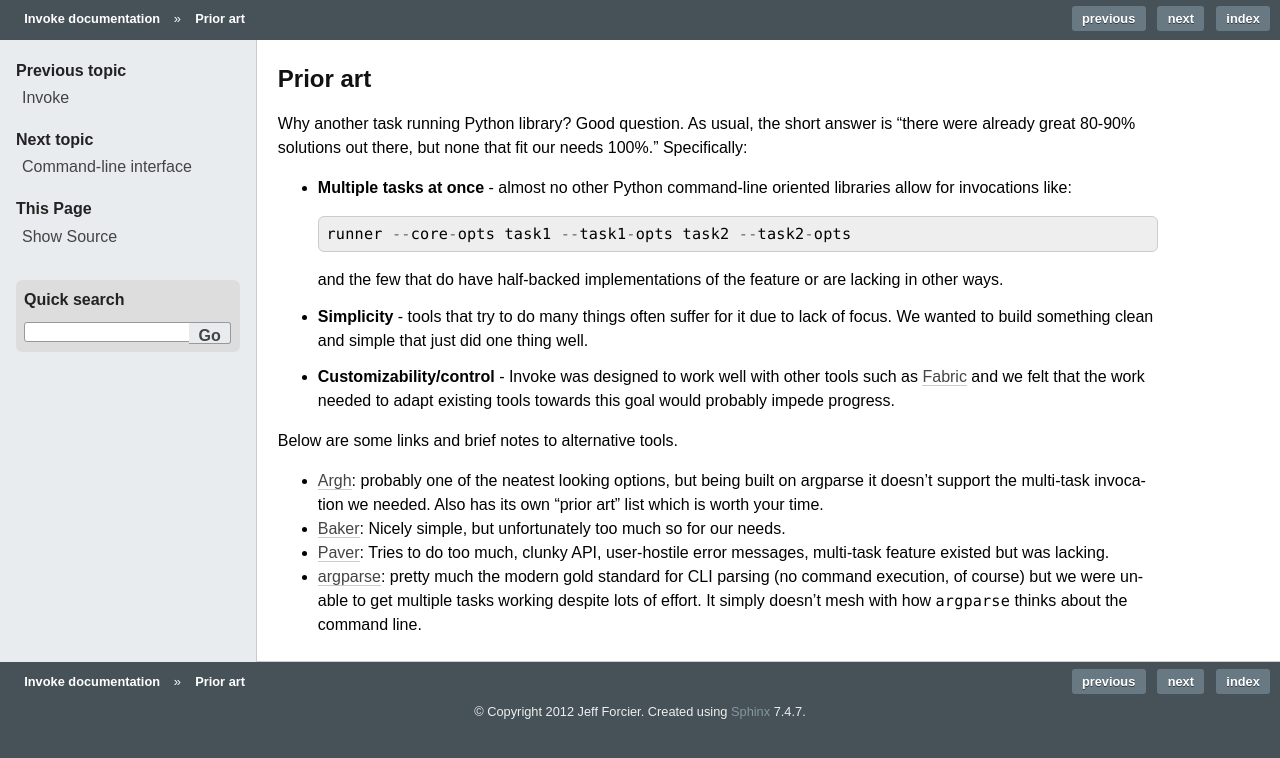
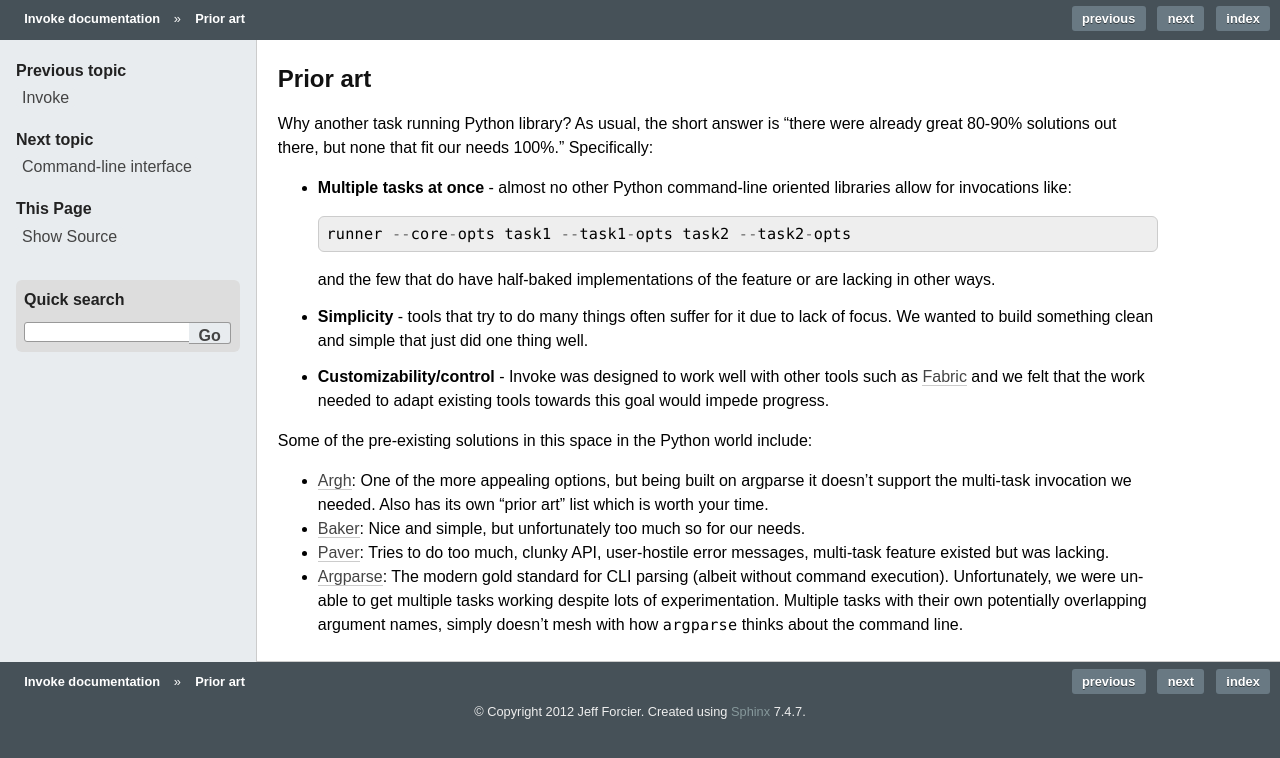
Before and after one commit to pyinvoke/invoke, a Sphinx documentation site: the page built from docs/prior_art.rst, in a window 1280 px wide. Shown: the top 758 px of the page. Built offline with Sphinx 7.4.7, drawn with Linux system fonts in a browser that asks for light colours.

Commit message:
Cleanup prior art page

```diff
--- a/docs/prior_art.rst
+++ b/docs/prior_art.rst
@@ -2,35 +2,36 @@
 Prior art
 =========
 
-Why another task running Python library? Good question. As usual, the short
-answer is "there were already great 80-90% solutions out there, but none that
-fit our needs 100%." Specifically:
+Why another task running Python library? As usual, the short answer is "there
+were already great 80-90% solutions out there, but none that fit our needs
+100%." Specifically:
 
 * **Multiple tasks at once** - almost no other Python command-line oriented
   libraries allow for invocations like::
 
     runner --core-opts task1 --task1-opts task2 --task2-opts
 
-  and the few that do have half-backed implementations of the feature or are
+  and the few that do have half-baked implementations of the feature or are
   lacking in other ways.
 * **Simplicity** - tools that try to do many things often suffer for it due to
   lack of focus. We wanted to build something clean and simple that just did
   one thing well.
 * **Customizability/control** - Invoke was designed to work well with other
   tools such as `Fabric <http://fabfile.org>`_ and we felt that the work needed
-  to adapt existing tools towards this goal would probably impede progress.
+  to adapt existing tools towards this goal would impede progress.
 
-Below are some links and brief notes to alternative tools.
+Some of the pre-existing solutions in this space in the Python world include:
 
-* `Argh <http://packages.python.org/argh/index.html>`_: probably one of the
-  neatest looking options, but being built on argparse it doesn't support the
+* `Argh <http://packages.python.org/argh/index.html>`_: One of the more
+  appealing options, but being built on argparse it doesn't support the
   multi-task invocation we needed. Also has its own "prior art" list which is
   worth your time.
-* `Baker <http://pypi.python.org/pypi/Baker/1.02>`_: Nicely simple, but
+* `Baker <http://pypi.python.org/pypi/Baker/1.02>`_: Nice and simple, but
   unfortunately too much so for our needs.
 * `Paver <http://paver.github.com/paver/>`_: Tries to do too much, clunky API,
   user-hostile error messages, multi-task feature existed but was lacking.
-* `argparse <http://docs.python.org/library/argparse.html>`_: pretty much the
-  modern gold standard for CLI parsing (no command execution, of course) but we
-  were unable to get multiple tasks working despite lots of effort. It simply
+* `Argparse <http://docs.python.org/library/argparse.html>`_: The modern gold
+  standard for CLI parsing (albeit without command execution). Unfortunately,
+  we were unable to get multiple tasks working despite lots of experimentation.
+  Multiple tasks with their own potentially overlapping argument names, simply
   doesn't mesh with how ``argparse`` thinks about the command line.
```
